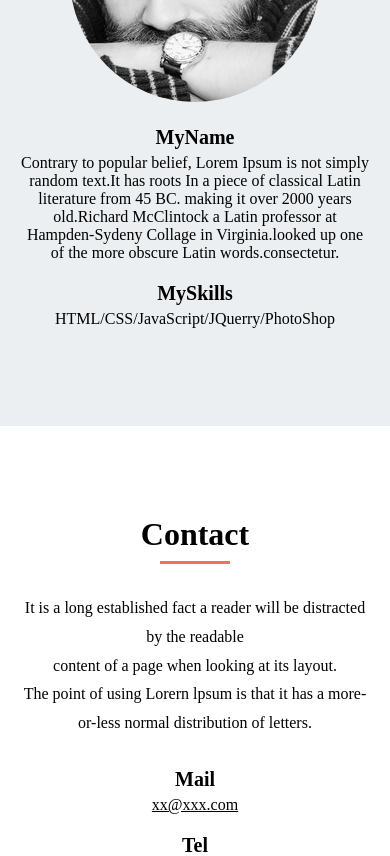
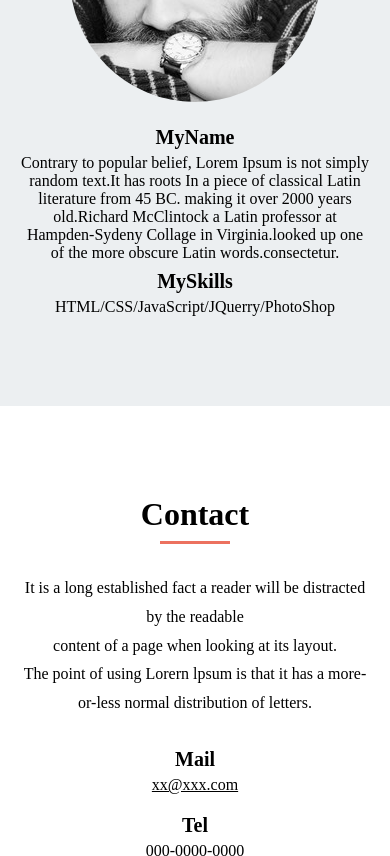
Before and after one commit to machpich/wcp1-10, a plain HTML site: page index.html in a window 390 px wide. Shown: the part 3631-4487 px from the top of the page. Drawn offline with Linux system fonts and the light colour scheme.

Commit message:
modified 1-10

```diff
--- a/index.html
+++ b/index.html
@@ -3,7 +3,7 @@
 <head>
 	<title>MySite</title>
 	<meta charset="UTF-8">
-	<meta name="viewpoint" content="width-device-width,initial-scale=1.0">
+	<meta name="viewport" content="width=device-width,initial-scale=1.0">
 	<link rel="stylesheet" href="https://maxcdn.bootstrapcdn.com/font-awesome/4.7.0/css/font-awesome.min.css">
 	<link rel="shortcut icon" href="img/favicon.ico">
 	<link rel="stylesheet" type="text/css" href="style.css">
--- a/style.css
+++ b/style.css
@@ -53,6 +53,7 @@ header{
 	display: inline-block;
 	line-height: 70px;
 	padding-right: 30px;
+	padding-left: 30px;
 	font-size: 16px;
 	color: #FAFAFA;
 
@@ -169,6 +170,11 @@ header{
 	background-color: #ECEFF1;
 }
 
+.profile-box{
+	width: 1024px;
+	margin: 0 auto;
+}
+
 .profile .section-text{
 	padding-bottom: 0;
 }
@@ -197,8 +203,11 @@ header{
 }
 
 .profile-text-style{
+	font-size: 16px;
+}
+
+.profile-text-style:nth-of-type(1){
 	padding-bottom: 8px;
-	font-size: 16px;
 }
 
 /*contact-----------------------------------*/
@@ -235,6 +244,9 @@ header{
 
 .contact-box p{
 	text-decoration: underline;
+}
+
+.contact-box p:nth-of-type(1){
 	padding-bottom: 20px;
 }
 
@@ -349,6 +361,7 @@ footer{
 	}
 	.profile-box{
 		padding-top: 30px;
+		width: auto;
 	}
 	.profile-image-space{
 		float: none;
```
Also changed, not shown: memo_obm.txt (added).
